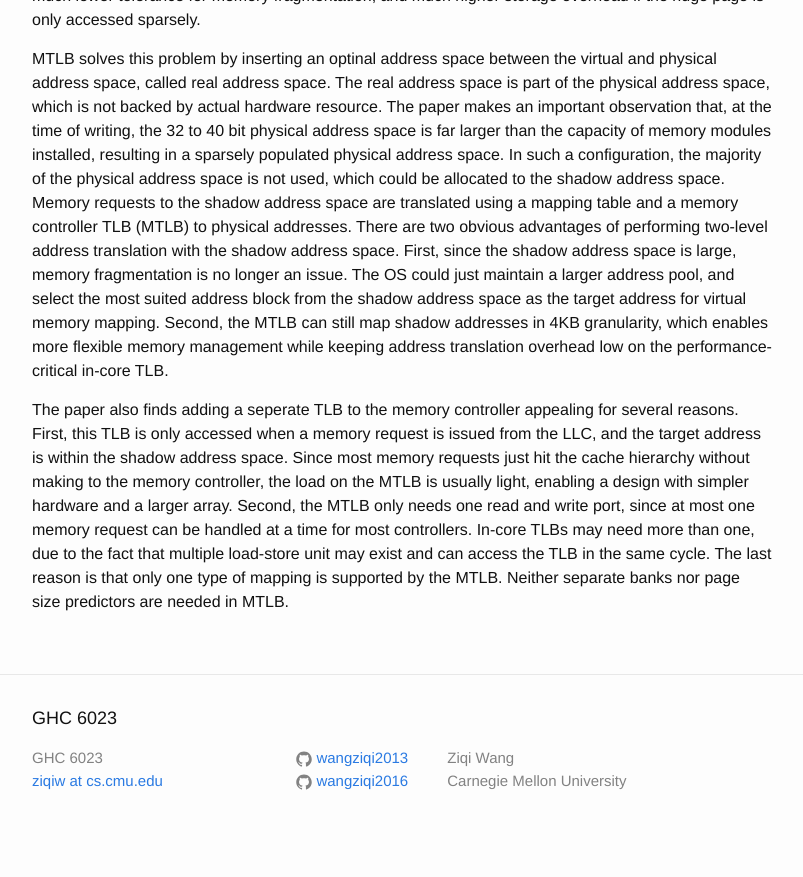
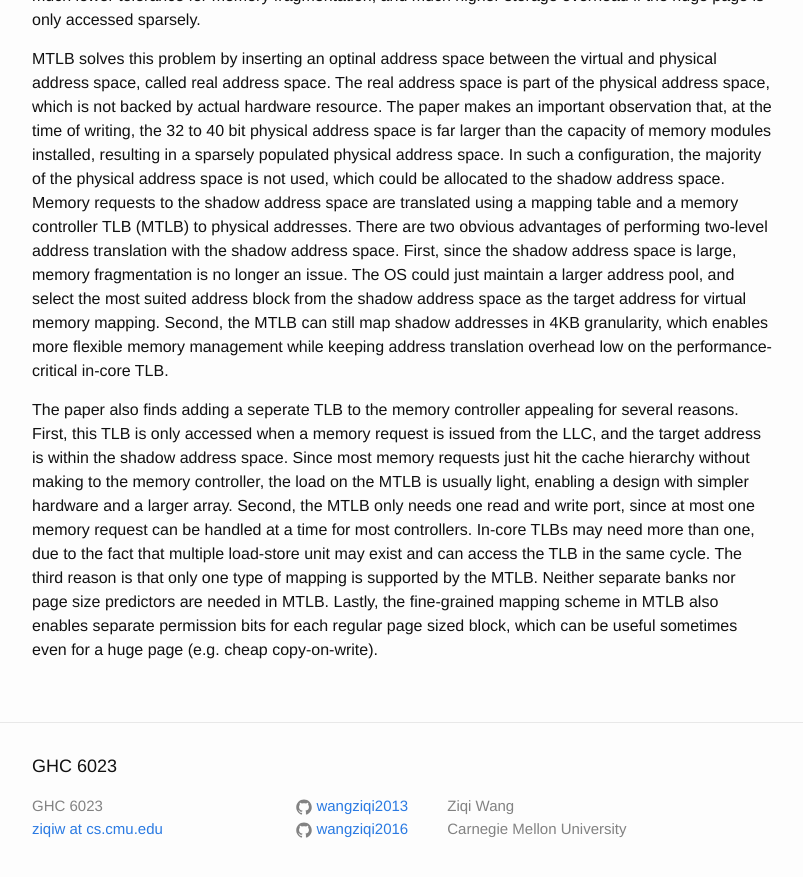
Before and after one commit to wangziqi2013/wangziqi2013.github.io, a Jekyll site: the page built from _posts/2020-06-05-increasing-tlb-reach-using-super-pages-backed-by-shadow-memory.markdown, in a window 1280 px wide and 900 px high, scrolled down 739 px. Shown: the top 877 px of the window, without its empty margins (238-1041 px from the left). Built offline with Jekyll 4.4.1, drawn with Linux system fonts in a browser that asks for light colours; before the commit the page ends 1591 px from its top, so only the background shows below that.

Commit message:
Adding last reason

```diff
--- a/_posts/2020-06-05-increasing-tlb-reach-using-super-pages-backed-by-shadow-memory.markdown
+++ b/_posts/2020-06-05-increasing-tlb-reach-using-super-pages-backed-by-shadow-memory.markdown
@@ -43,6 +43,7 @@ only accessed when a memory request is issued from the LLC, and the target addre
 Since most memory requests just hit the cache hierarchy without making to the memory controller, the load on the MTLB
 is usually light, enabling a design with simpler hardware and a larger array. Second, the MTLB only needs one read and
 write port, since at most one memory request can be handled at a time for most controllers. In-core TLBs may need more
-than one, due to the fact that multiple load-store unit may exist and can access the TLB in the same cycle. The last
+than one, due to the fact that multiple load-store unit may exist and can access the TLB in the same cycle. The third
 reason is that only one type of mapping is supported by the MTLB. Neither separate banks nor page size predictors are
-needed in MTLB.
+needed in MTLB. Lastly, the fine-grained mapping scheme in MTLB also enables separate permission bits for each regular
+page sized block, which can be useful sometimes even for a huge page (e.g. cheap copy-on-write).
```
